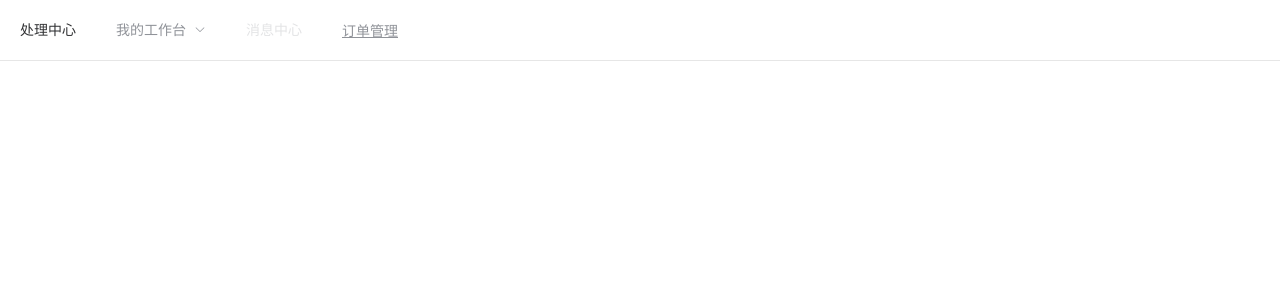
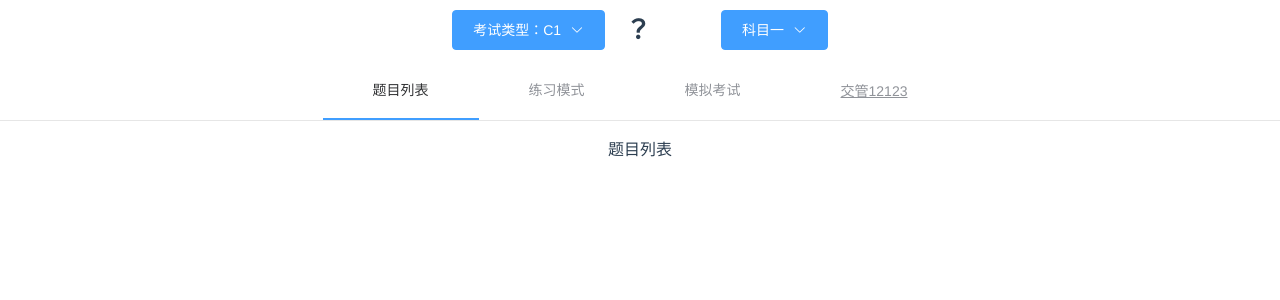
Before and after one commit to MogoMec/driving-test-helper, a Vue app: page /#/list in a window 1280 px wide. Shown: the top 300 px of the page. Built offline with nearby package versions, Linux system fonts and the light colour scheme.

Commit message:
feature:add menu

```diff
--- a/src/App.vue
+++ b/src/App.vue
@@ -1,28 +1,57 @@
 <template>
   <div id="app">
     <div class="menu">
+      <el-dropdown class="type" @command="selectType">
+        <el-button type="primary">
+          考试类型：{{ this.$store.state.type }}
+          <i class="el-icon-arrow-down el-icon--right"></i>
+        </el-button>
+        <el-dropdown-menu slot="dropdown">
+          <el-dropdown-item
+            v-for="(item, index) in types"
+            :key="index"
+            :command="item"
+          >
+            {{ item }}
+          </el-dropdown-item>
+        </el-dropdown-menu>
+      </el-dropdown>
+      <el-tooltip class="item" effect="dark" placement="bottom">
+        <span class="type-help">？</span>
+        <div slot="content">
+          多行信息
+          <br />
+          第二行信息
+        </div>
+      </el-tooltip>
+      <el-dropdown class="subject" @command="selectSubject">
+        <el-button type="primary">
+          科目{{ this.$store.state.subject === '1' ? '一' : '四' }}
+          <i class="el-icon-arrow-down el-icon--right"></i>
+        </el-button>
+        <el-dropdown-menu slot="dropdown">
+          <el-dropdown-item
+            v-for="(item, index) in subjects"
+            :key="index"
+            :command="item"
+          >
+            {{ item === '1' ? '科目一' : '科目四' }}
+          </el-dropdown-item>
+        </el-dropdown-menu>
+      </el-dropdown>
       <el-menu
-        :default-active="activeIndex"
+        default-active="list"
         class="el-menu-demo"
         mode="horizontal"
-        @select="handleSelect"
+        router
       >
-        <el-menu-item index="1">处理中心</el-menu-item>
-        <el-submenu index="2">
-          <template slot="title">我的工作台</template>
-          <el-menu-item index="2-1">选项1</el-menu-item>
-          <el-menu-item index="2-2">选项2</el-menu-item>
-          <el-menu-item index="2-3">选项3</el-menu-item>
-          <el-submenu index="2-4">
-            <template slot="title">选项4</template>
-            <el-menu-item index="2-4-1">选项1</el-menu-item>
-            <el-menu-item index="2-4-2">选项2</el-menu-item>
-            <el-menu-item index="2-4-3">选项3</el-menu-item>
-          </el-submenu>
-        </el-submenu>
-        <el-menu-item index="3" disabled>消息中心</el-menu-item>
-        <el-menu-item index="4">
-          <a href="https://www.ele.me" target="_blank">订单管理</a>
+        <el-menu-item index="list">题目列表</el-menu-item>
+        <el-menu-item index="practice">练习模式</el-menu-item>
+        <el-menu-item index="test">模拟考试</el-menu-item>
+        <el-menu-item>
+          <a href="https://122.gov.cn/m/index/" target="_blank">
+            交管12123
+          </a>
         </el-menu-item>
       </el-menu>
     </div>
@@ -31,7 +60,24 @@
     </div>
   </div>
 </template>
-
+<script>
+export default {
+  data() {
+    return {
+      subjects: ['1', '4'],
+      types: ['A1', 'A2', 'A3', 'B1', 'B2', 'C1', 'C2', 'C3', 'D', 'E', 'F']
+    }
+  },
+  methods: {
+    selectSubject(command) {
+      this.$store.commit('setSubject', command)
+    },
+    selectType(command) {
+      this.$store.commit('setType', command)
+    }
+  }
+}
+</script>
 <style lang="less">
 #app {
   font-family: Avenir, Helvetica, Arial, sans-serif;
@@ -41,9 +87,26 @@
   color: #2c3e50;
 }
 .el-menu-demo {
-  text-align: center;
+  display: flex;
+  justify-content: center;
+  li {
+    padding: 0 50px;
+  }
 }
 .main {
   margin-top: 20px;
 }
+.subject {
+  padding: 10px 20px;
+  margin-left: 50px;
+}
+.type {
+  padding: 10px 20px;
+}
+.type-help {
+  display: inline-block;
+  font-size: 26px;
+  font-weight: bold;
+  vertical-align: middle;
+}
 </style>
--- a/src/main.js
+++ b/src/main.js
@@ -7,7 +7,8 @@ import './assets/css/normalize.css'
 import axios from 'axios'
 
 Vue.config.productionTip = false
-axios.defaults.baseURL = 'https://way.jd.com/jisuapi/driverexamQuery'
+axios.defaults.baseURL =
+  'https://way.jd.com/jisuapi/driverexamQuery?appkey=e6dab253d0240567bd548823256a7f20' // 使用自己的appkey
 Vue.prototype.$https = axios
 new Vue({
   router,
--- a/src/router/index.js
+++ b/src/router/index.js
@@ -1,10 +1,13 @@
 import Vue from 'vue'
 import VueRouter from 'vue-router'
-import List from '@/components/List.vue'
+import List from '@/components/List/List.vue'
 
 Vue.use(VueRouter)
 
-const routes = [{ path: '/', component: List }]
+const routes = [
+  { path: '/', redirect: 'list' },
+  { path: '/list', component: List }
+]
 
 const router = new VueRouter({
   routes
--- a/src/store/index.js
+++ b/src/store/index.js
@@ -5,11 +5,17 @@ Vue.use(Vuex)
 
 export default new Vuex.Store({
   state: {
+    type: 'C1',
+    subject: '1'
   },
   mutations: {
+    setSubject(state, newSubject) {
+      state.subject = newSubject
+    },
+    setType(state, newType) {
+      state.type = newType
+    }
   },
-  actions: {
-  },
-  modules: {
-  }
+  actions: {},
+  modules: {}
 })
```
Also changed, not shown: src/plugins/element.js (+7 -1 lines), .eslintrc.js, src/components/List/List.vue (renamed from src/components/List.vue), src/components/List/ListItem.vue (added).
